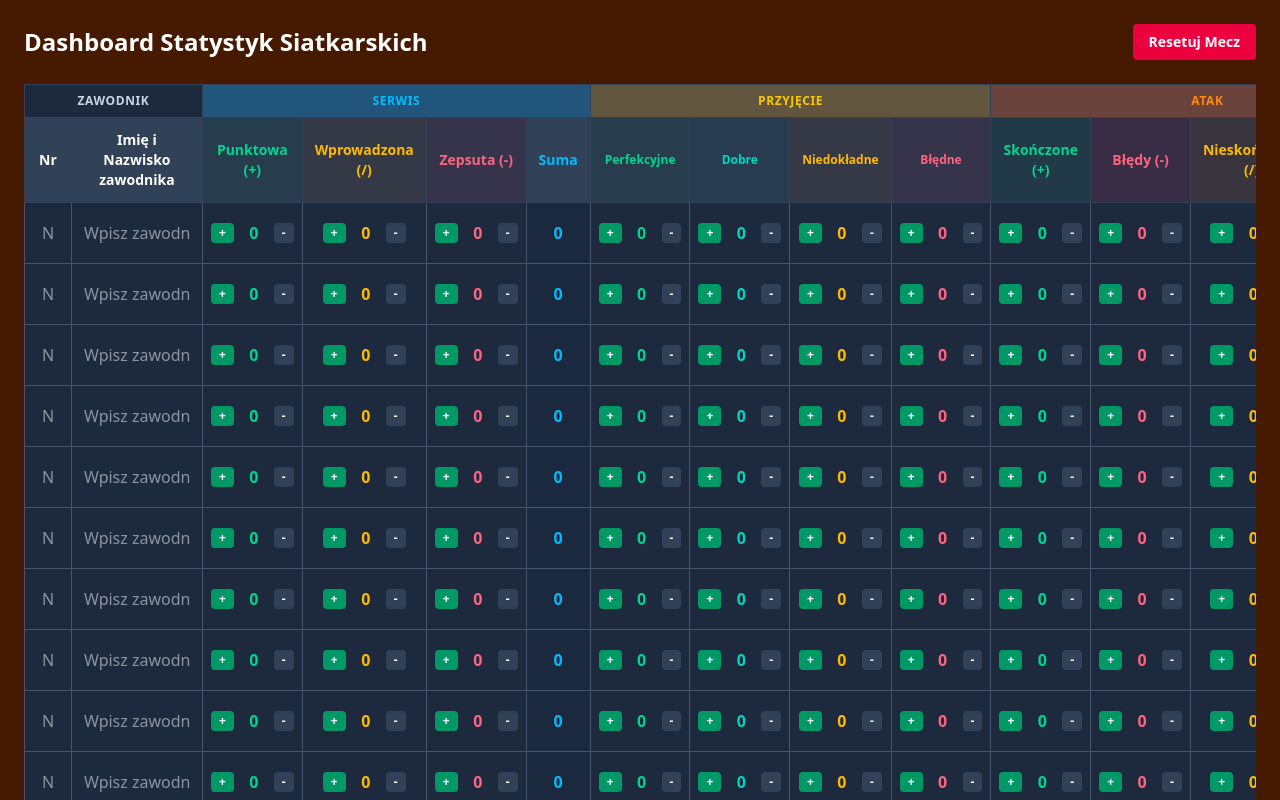
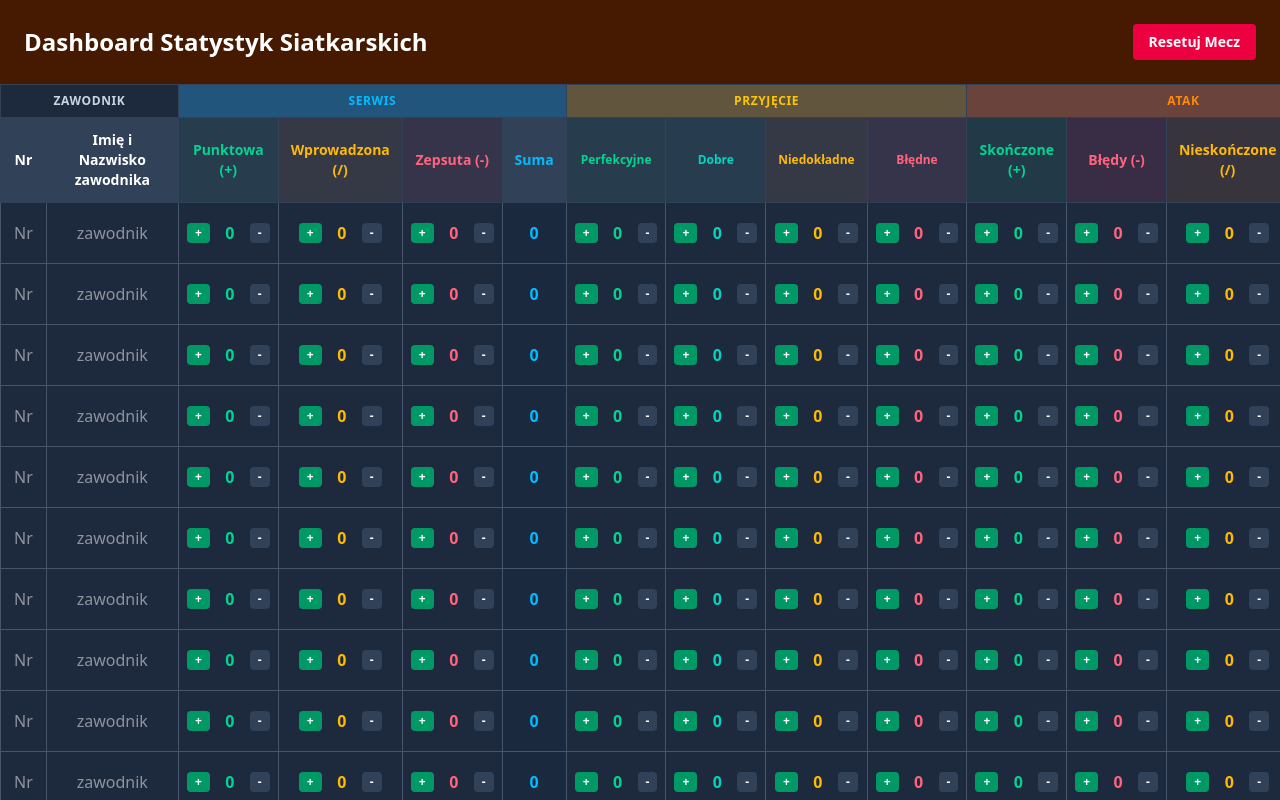
Before and after one commit to bartoszpodlewski92it/volleyball-stats-app, a Next.js app: page / in a window 1280 px wide. Shown: the top 800 px of the page. Built offline with nearby package versions, Linux system fonts and the light colour scheme.

Commit message:
fix table scrolling

```diff
--- a/src/app/components/PlayerRow.tsx
+++ b/src/app/components/PlayerRow.tsx
@@ -15,23 +15,23 @@ interface PlayerRowProps {
 export default function PlayerRow({ player, onInputChange, onStatChange }: PlayerRowProps) {
   return (
     <tr className="border-b border-slate-700 hover:bg-slate-750">
-      <td className="p-2 border border-slate-600">
+      <td className="p-2 border border-slate-600 w-16">
         <input
           type="text"
-          placeholder="N"
+          placeholder="Nr"
           value={player.number}
           onChange={(e) => onInputChange(player.id, 'number', e.target.value)}
           className="w-full bg-transparent text-center focus:bg-slate-700 outline-none p-1"
         />
       </td>
 
-      <td className="p-2 border border-slate-600">
+      <td className="p-2 border border-slate-600 w-80 min-w-[100px]">
         <input
           type="text"
-          placeholder="Wpisz zawodnika..."
+          placeholder="zawodnik"
           value={player.name}
           onChange={(e) => onInputChange(player.id, 'name', e.target.value)}
-          className="w-full bg-transparent focus:bg-slate-700 outline-none p-1"
+          className="w-full bg-transparent text-center px-3 focus:bg-slate-700 outline-none p-1"
         />
       </td>
 
--- a/src/app/components/StatsTable.tsx
+++ b/src/app/components/StatsTable.tsx
@@ -1,5 +1,6 @@
 'use client';
 
+import { useRef, useEffect } from 'react';
 import { PlayerStats, OnInputChangeFn, OnStatChangeFn } from '../types/types';
 import PlayerRow from './PlayerRow';
 
@@ -42,8 +43,28 @@ interface StatsTableProps {
 }
 
 export default function StatsTable({ players, onInputChange, onStatChange }: StatsTableProps) {
+  const fakeScrollRef = useRef<HTMLDivElement>(null);
+  const tableContainerRef = useRef<HTMLDivElement>(null);
+
+  const handleFakeScroll = () => {
+    if (fakeScrollRef.current && tableContainerRef.current) {
+      tableContainerRef.current.scrollLeft = fakeScrollRef.current.scrollLeft;
+    }
+  };
+
+  const handleTableScroll = () => {
+    if (fakeScrollRef.current && tableContainerRef.current) {
+      fakeScrollRef.current.scrollLeft = tableContainerRef.current.scrollLeft;
+    }
+  };
+
   return (
-    <div className="overflow-x-auto w-full">
+    <div className="w-full relative pb-6">
+      <div
+        ref={tableContainerRef}
+        onScroll={handleTableScroll}
+        className="overflow-x-auto w-full [scrollbar-width:none] [-ms-overflow-style:none] [&::-webkit-scrollbar]:hidden"
+      >
         <table className="w-full border-collapse border-l border-t border-slate-700 bg-slate-800 text-left min-w-[1600px]">
           <thead>
             <tr className="bg-slate-700 text-sm">
@@ -89,5 +110,14 @@ export default function StatsTable({ players, onInputChange, onStatChange }: Sta
           </tbody>
         </table>
       </div>
+
+      <div
+        ref={fakeScrollRef}
+        onScroll={handleFakeScroll}
+        className="fixed bottom-0 left-0 w-full overflow-x-auto z-50 bg-transparent"
+      >
+        <div className="w-[1600px] h-[12px]"></div>
+      </div>
+    </div>
   );
 }
--- a/src/app/page.tsx
+++ b/src/app/page.tsx
@@ -68,8 +68,9 @@ export default function Home() {
   }
 
   return (
-    <main className="p-6 bg-amber-950 min-h-screen text-white relative">
-      <div className="flex justify-between items-center mb-6">
+    <main className="py-6 px-0 bg-amber-950 min-h-screen text-white relative">
+
+      <div className="flex justify-between items-center mb-6 px-6">
         <h1 className="text-2xl font-bold">Dashboard Statystyk Siatkarskich</h1>
         <button
           onClick={() => setIsModalOpen(true)}
```
Lines whose indentation alone changed are shown as unchanged.
